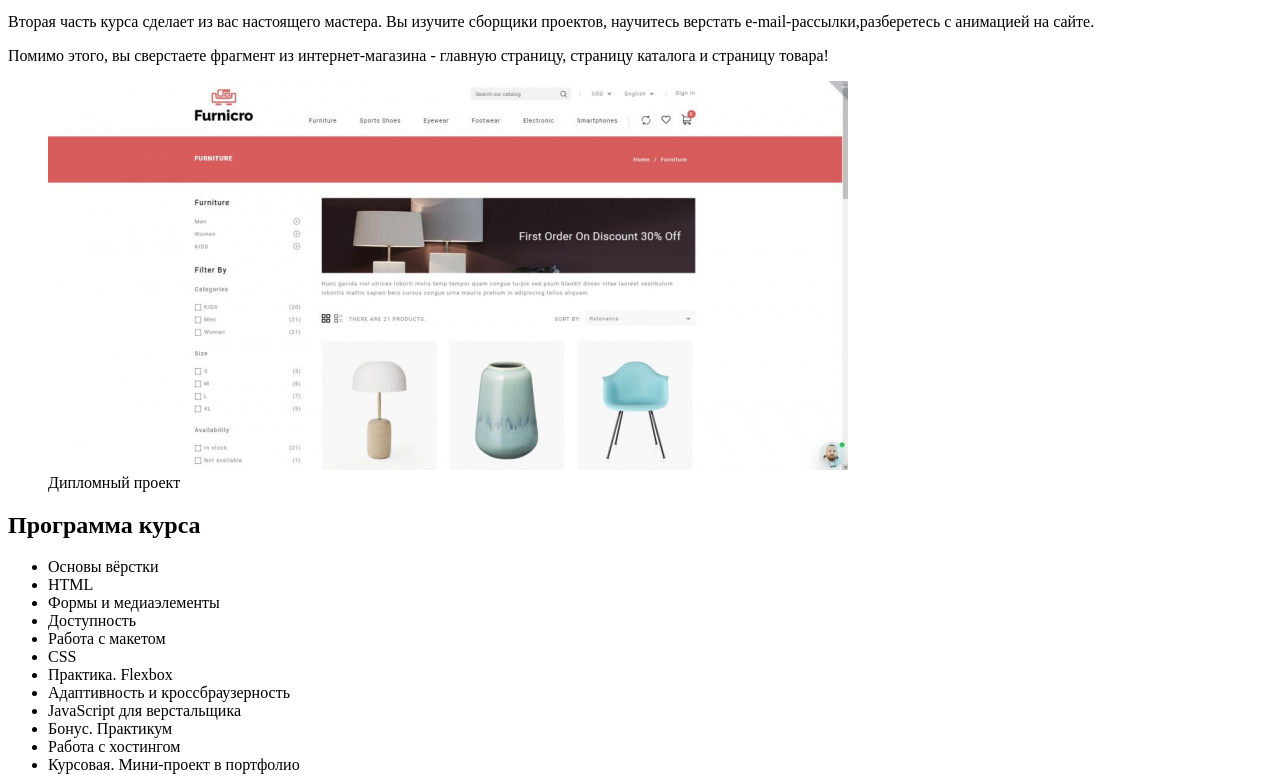
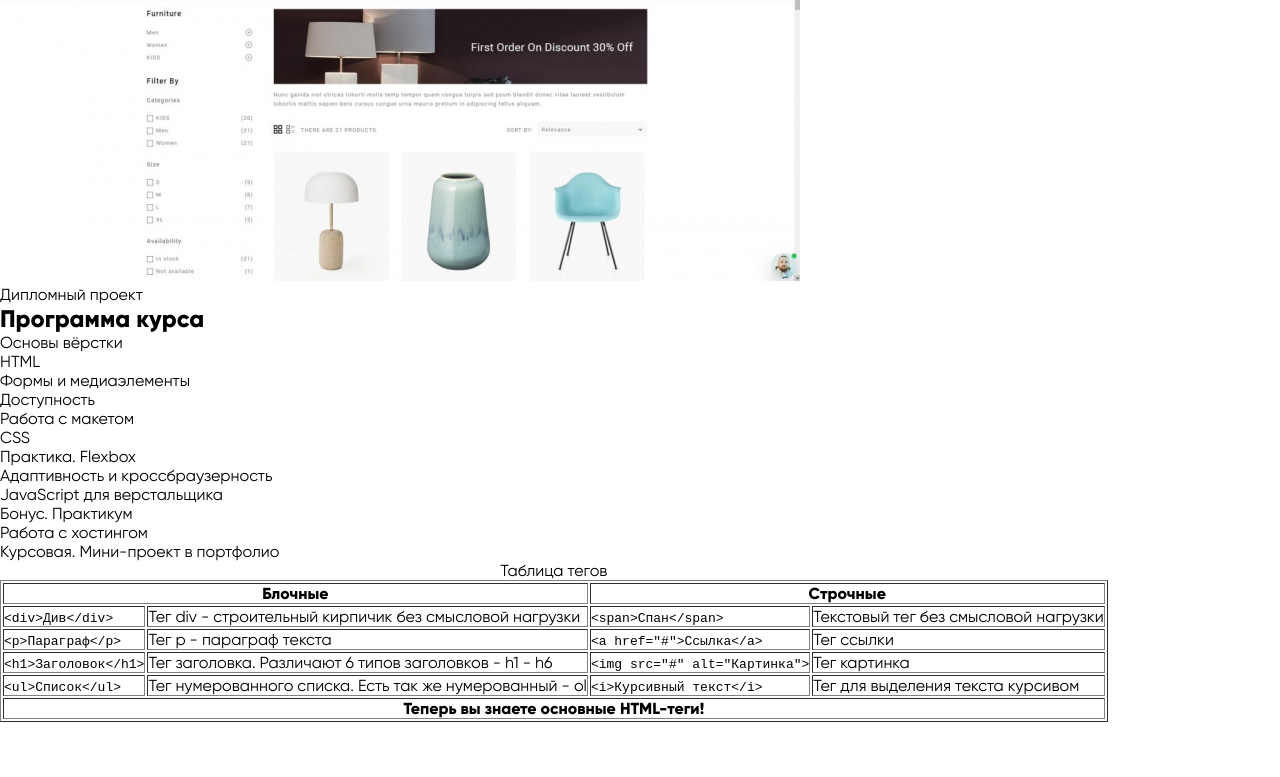
Before and after one commit to monach-coder/Verstka, a plain HTML site: page Задание 3/program.html in a window 1280 px wide. Shown: the part 805-1582 px from the top of the page. After the commit the page ends 1527 px from the top, so only its background shows below. Drawn offline with Linux system fonts and the light colour scheme.

Commit message:
исправил TODO(оформление) и подключил фаил CSS

```diff
--- a/Задание 3/index.html
+++ b/Задание 3/index.html
@@ -4,6 +4,7 @@
   <meta charset="UTF-8">
   <meta name="viewport" content="width=device-width, initial-scale=1.0">
   <title>Задание_2_лист1</title>
+  <link rel="stylesheet" href="CSS/style.css">
 </head>
 <body>
   <h1>
--- a/Задание 3/program.html
+++ b/Задание 3/program.html
@@ -5,6 +5,7 @@
   <meta charset="UTF-8">
   <meta name="viewport" content="width=device-width, initial-scale=1.0">
   <title>Задание_2_лист2</title>
+  <link rel="stylesheet" href="CSS/style.css">
 </head>
 
 <body>
@@ -12,7 +13,7 @@
   <h1>Информация о курсе</h1>
 
   <h2>Как работать на курсе</h2>
-  TODO у меня валидатор выдает ошибку. Не видит начала тега, только её конец. это ошибка у меня?! Или валидатора.
+  <!--TODO: у меня валидатор выдает ошибку. Не видит начала тега, только её конец. это ошибка у меня?! Или валидатора.-->
   Заранее спасибо.
   <p>
   <ol>
@@ -108,7 +109,7 @@
     </tbody>
     <tfoot>
       <tr>
-        TODO правильно-ли сделал сдесь.
+        <!--TODO: правильно-ли сделал сдесь.-->
         <td colspan="4" align="center"><strong>Теперь вы знаете основные HTML-теги!</strong></td>
       </tr>
     </tfoot>
```
